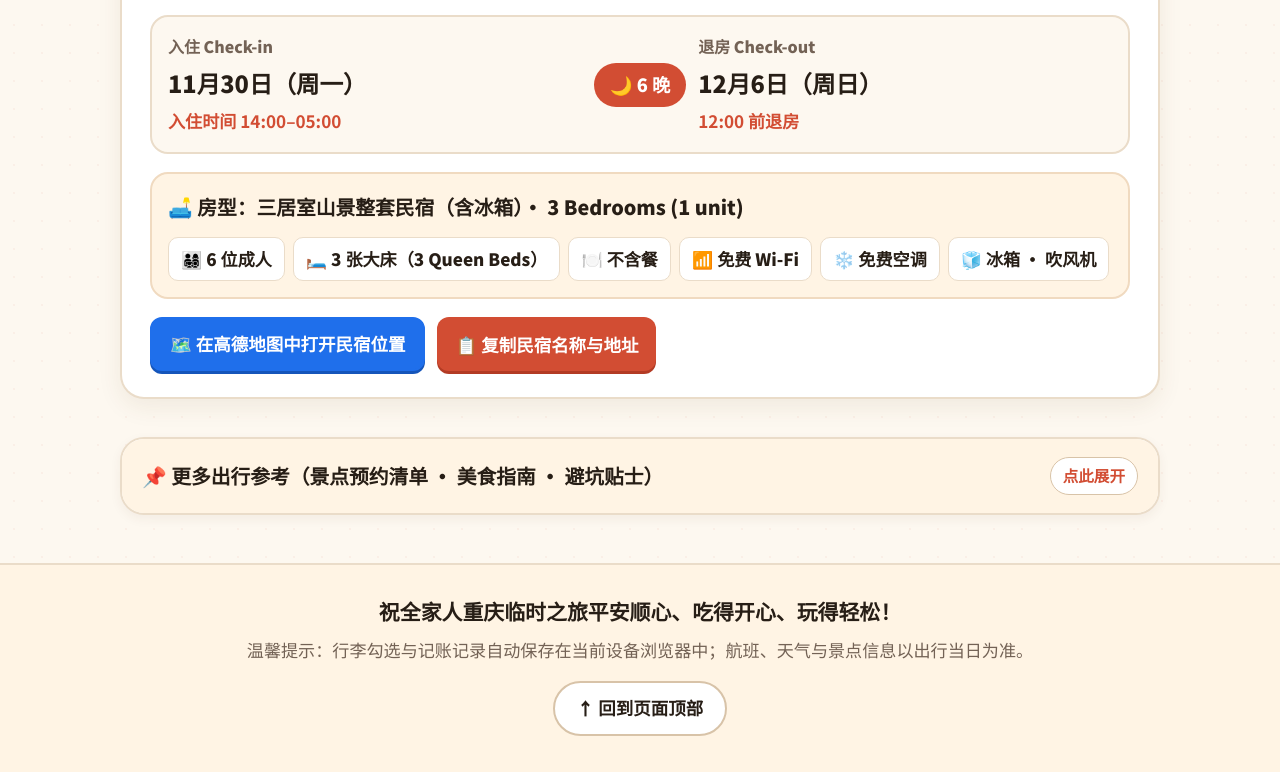
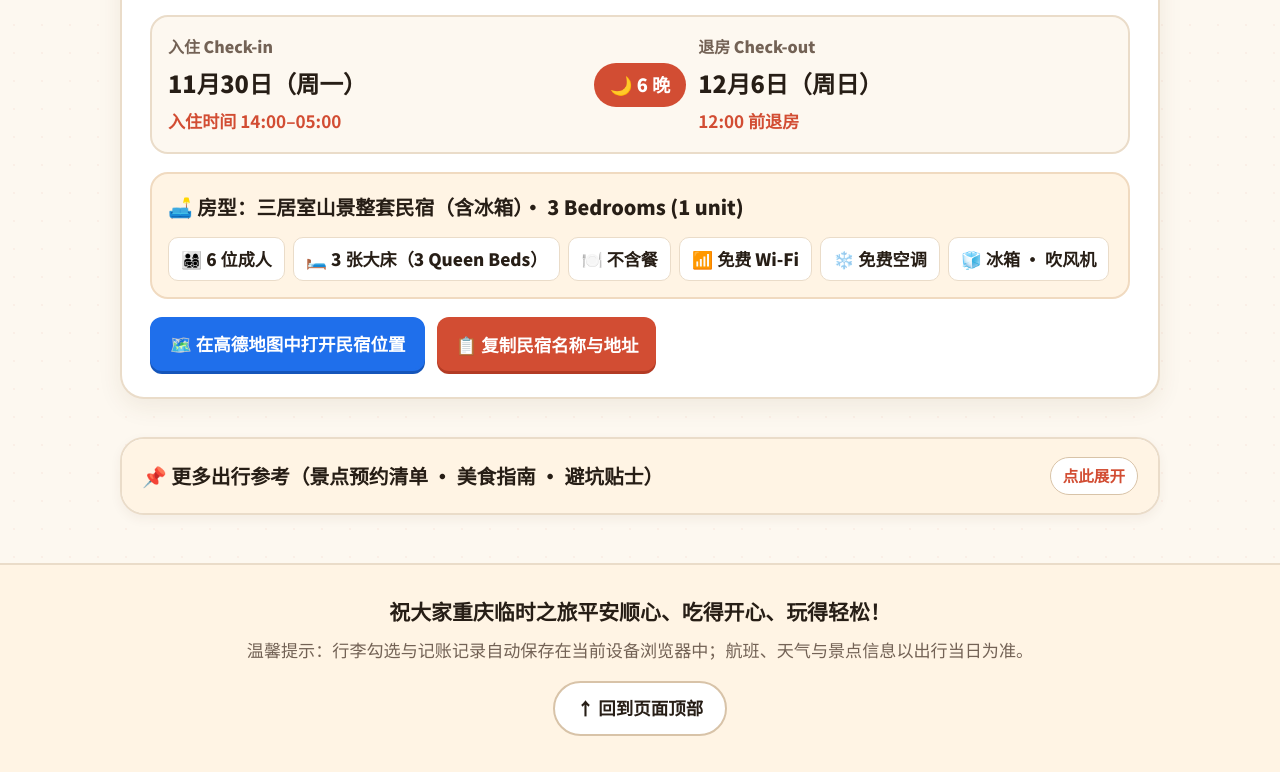
Before and after one commit to Kneesq/chongqing2026NOV, a plain HTML site: page index.html in a window 1280 px wide. Shown: the part 1949-2721 px from the top of the page. Drawn offline with nearby package versions, Linux system fonts and the light colour scheme; no server answers.

Commit message:
Update footer greeting text

```diff
--- a/index.html
+++ b/index.html
@@ -559,7 +559,7 @@
 
   <footer class="site-footer">
     <div class="container footer-inner">
-      <p class="footer-title">祝全家人重庆临时之旅平安顺心、吃得开心、玩得轻松！</p>
+      <p class="footer-title">祝大家重庆临时之旅平安顺心、吃得开心、玩得轻松！</p>
       <p class="footer-note">温馨提示：行李勾选与记账记录自动保存在当前设备浏览器中；航班、天气与景点信息以出行当日为准。</p>
       <a href="#top" class="back-top-btn">↑ 回到页面顶部</a>
     </div>
```
